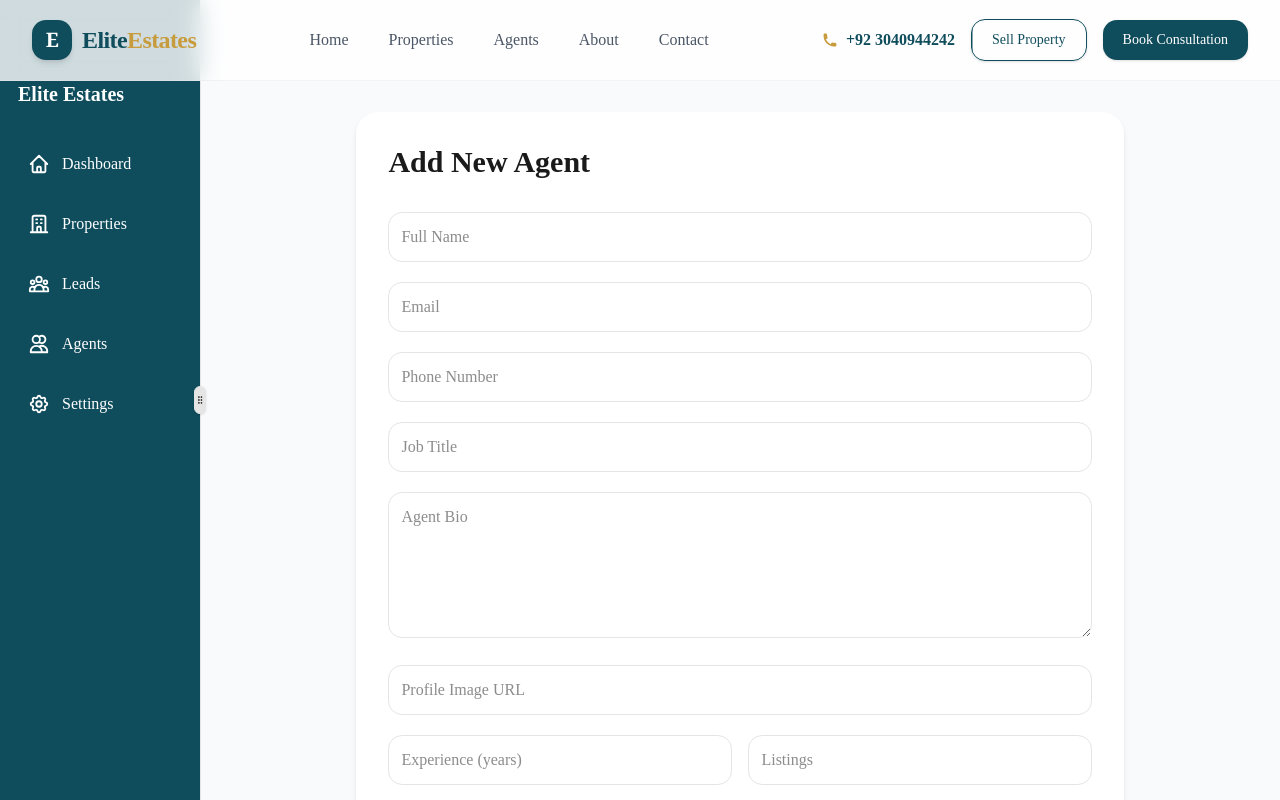
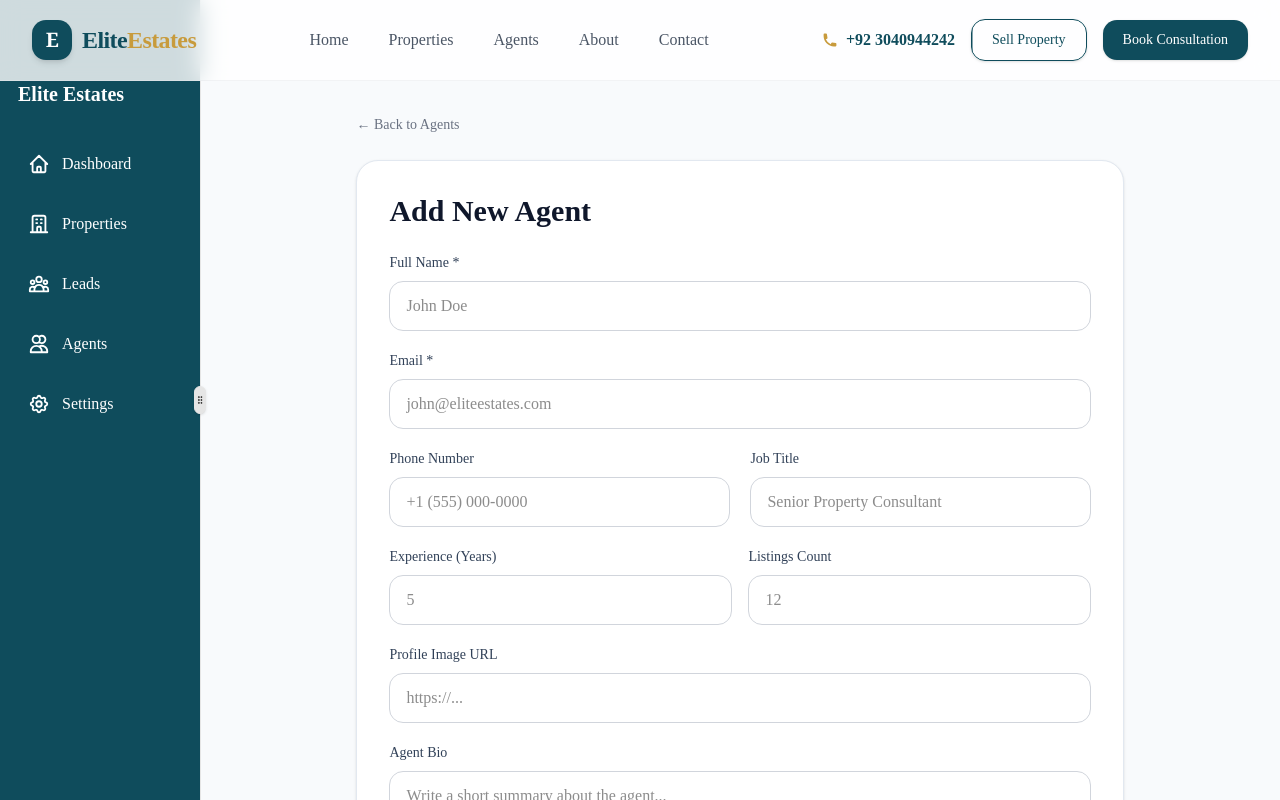
Before and after one commit to afridi-ishaq/Elite-Estate, a Next.js app: page /admin/agents/new in a window 1280 px wide. Built offline with nearby package versions, Linux system fonts and the light colour scheme.

Commit message:
new updates

```diff
--- a/src/app/admin/agents/[id]/EditAgentForm.jsx
+++ b/src/app/admin/agents/[id]/EditAgentForm.jsx
@@ -5,29 +5,37 @@ import { useRouter } from "next/navigation";
 import Link from "next/link";
 
 const inputClass =
-  "w-full rounded-xl border border-gray-300 px-4 py-3 text-base focus:outline-none focus:ring-2 focus:ring-[#0F4C5C]";
+  "w-full rounded-xl border border-gray-300 px-4 py-3 text-base focus:outline-none focus:ring-2 focus:ring-[#0F4C5C] disabled:bg-gray-100 disabled:cursor-not-allowed";
+
+// Config array to make form fields completely dynamic and easy to scale
+const AGENT_FIELDS = [
+  { name: "name", label: "Full Name", type: "text", required: true },
+  { name: "email", label: "Email", type: "email", required: true },
+  { name: "phone", label: "Phone", type: "tel", placeholder: "+1 (555) 000-0000" },
+  { name: "title", label: "Job Title", type: "text", placeholder: "Senior Property Consultant" },
+  { name: "experience", label: "Experience (Years)", type: "number", min: "0", inputMode: "numeric" },
+  { name: "listings", label: "Listings Count", type: "number", min: "0", inputMode: "numeric" },
+  { name: "image", label: "Profile Image URL", type: "url", placeholder: "https://...", span: "full" },
+  { name: "bio", label: "Bio", type: "textarea", rows: 5, span: "full" },
+];
 
 export default function EditAgentForm({ agent }) {
   const router = useRouter();
 
-  const [form, setForm] = useState({
-    name: agent.name ?? "",
-    email: agent.email ?? "",
-    phone: agent.phone ?? "",
-    title: agent.title ?? "",
-    bio: agent.bio ?? "",
-    image: agent.image ?? "",
-    experience: agent.experience ?? "",
-    listings: agent.listings ?? "",
-  });
+  // Initialize form dynamically from agent props with fallback defaults
+  const [form, setForm] = useState(() =>
+    AGENT_FIELDS.reduce((acc, field) => {
+      acc[field.name] = agent?.[field.name] ?? "";
+      return acc;
+    }, {})
+  );
 
   const [loading, setLoading] = useState(false);
+  const [deleting, setDeleting] = useState(false);
 
   function handleChange(e) {
-    setForm({
-      ...form,
-      [e.target.name]: e.target.value,
-    });
+    const { name, value } = e.target;
+    setForm((prev) => ({ ...prev, [name]: value }));
   }
 
   async function handleSubmit(e) {
@@ -59,8 +67,10 @@ export default function EditAgentForm({ agent }) {
   }
 
   async function handleDelete() {
-    const confirmed = confirm("Are you sure you want to delete this agent?");
+    const confirmed = confirm("Are you sure you want to delete this agent? This action cannot be undone.");
     if (!confirmed) return;
+
+    setDeleting(true);
 
     try {
       const response = await fetch(`/api/agents/${agent.id}`, {
@@ -79,6 +89,8 @@ export default function EditAgentForm({ agent }) {
     } catch (error) {
       console.error(error);
       alert("Something went wrong");
+    } finally {
+      setDeleting(false);
     }
   }
 
@@ -90,146 +102,88 @@ export default function EditAgentForm({ agent }) {
           <div className="min-w-0">
             <Link
               href="/admin/agents"
-              className="text-sm text-gray-500 hover:text-gray-900"
+              className="text-sm text-gray-500 hover:text-gray-900 transition-colors"
             >
               ← Back to Agents
             </Link>
 
             <h1 className="mt-3 text-2xl font-bold text-gray-900 md:text-3xl">
-              Edit Agent
+              Edit Agent: {agent.name || "Agent"}
             </h1>
 
-            <p className="mt-1 text-gray-500">Update agent information.</p>
+            <p className="mt-1 text-gray-500">Update agent profile information.</p>
           </div>
 
           <button
             type="button"
             onClick={handleDelete}
-            className="self-start rounded-xl bg-red-50 px-5 py-2.5 text-red-600 hover:bg-red-100"
+            disabled={deleting || loading}
+            className="self-start rounded-xl bg-red-50 px-5 py-2.5 text-red-600 hover:bg-red-100 transition-colors disabled:opacity-50"
           >
-            Delete Agent
+            {deleting ? "Deleting..." : "Delete Agent"}
           </button>
         </div>
 
         {/* Form */}
         <form
           onSubmit={handleSubmit}
-          className="space-y-6 rounded-2xl border border-gray-200 bg-white p-4 sm:p-6"
+          className="space-y-6 rounded-2xl border border-gray-200 bg-white p-4 sm:p-6 shadow-sm"
         >
           <div className="grid gap-5 md:grid-cols-2">
-            <div>
-              <label className="mb-2 block text-sm font-medium">Full Name</label>
-              <input
-                name="name"
-                value={form.name}
-                onChange={handleChange}
-                required
-                className={inputClass}
-              />
-            </div>
+            {AGENT_FIELDS.map((field) => {
+              const isFullSpan = field.span === "full";
+              return (
+                <div key={field.name} className={isFullSpan ? "md:col-span-2" : ""}>
+                  <label htmlFor={field.name} className="mb-2 block text-sm font-medium text-gray-700">
+                    {field.label} {field.required && <span className="text-red-500">*</span>}
+                  </label>
 
-            <div>
-              <label className="mb-2 block text-sm font-medium">Email</label>
-              <input
-                name="email"
-                type="email"
-                value={form.email}
-                onChange={handleChange}
-                required
-                className={inputClass}
-              />
-            </div>
-
-            <div>
-              <label className="mb-2 block text-sm font-medium">Phone</label>
-              <input
-                name="phone"
-                type="tel"
-                value={form.phone}
-                onChange={handleChange}
-                className={inputClass}
-              />
-            </div>
-
-            <div>
-              <label className="mb-2 block text-sm font-medium">Job Title</label>
-              <input
-                name="title"
-                value={form.title}
-                onChange={handleChange}
-                placeholder="Senior Property Consultant"
-                className={inputClass}
-              />
-            </div>
-
-            <div>
-              <label className="mb-2 block text-sm font-medium">
-                Experience (Years)
-              </label>
-              <input
-                name="experience"
-                type="number"
-                min="0"
-                inputMode="numeric"
-                value={form.experience}
-                onChange={handleChange}
-                className={inputClass}
-              />
-            </div>
-
-            <div>
-              <label className="mb-2 block text-sm font-medium">Listings</label>
-              <input
-                name="listings"
-                type="number"
-                min="0"
-                inputMode="numeric"
-                value={form.listings}
-                onChange={handleChange}
-                className={inputClass}
-              />
-            </div>
-
-            <div className="md:col-span-2">
-              <label className="mb-2 block text-sm font-medium">
-                Profile Image URL
-              </label>
-              <input
-                name="image"
-                value={form.image}
-                onChange={handleChange}
-                placeholder="https://..."
-                className={inputClass}
-              />
-            </div>
-
-            <div className="md:col-span-2">
-              <label className="mb-2 block text-sm font-medium">Bio</label>
-              <textarea
-                name="bio"
-                value={form.bio}
-                onChange={handleChange}
-                rows={5}
-                className={`${inputClass} resize-none`}
-              />
-            </div>
+                  {field.type === "textarea" ? (
+                    <textarea
+                      id={field.name}
+                      name={field.name}
+                      value={form[field.name]}
+                      onChange={handleChange}
+                      rows={field.rows || 4}
+                      disabled={loading || deleting}
+                      placeholder={field.placeholder}
+                      className={`${inputClass} resize-none`}
+                    />
+                  ) : (
+                    <input
+                      id={field.name}
+                      name={field.name}
+                      type={field.type}
+                      value={form[field.name]}
+                      onChange={handleChange}
+                      required={field.required}
+                      min={field.min}
+                      inputMode={field.inputMode}
+                      placeholder={field.placeholder}
+                      disabled={loading || deleting}
+                      className={inputClass}
+                    />
+                  )}
+                </div>
+              );
+            })}
           </div>
 
           {/* Actions */}
-          <div className="flex flex-col-reverse gap-3 border-t pt-4 sm:flex-row sm:justify-end">
+          <div className="flex flex-col-reverse gap-3 border-t border-gray-100 pt-4 sm:flex-row sm:justify-end">
             <Link
               href="/admin/agents"
-              className="rounded-xl border px-5 py-3 text-center hover:bg-gray-50"
+              className="rounded-xl border border-gray-300 px-5 py-3 text-center text-gray-700 hover:bg-gray-50 transition-colors"
             >
               Cancel
             </Link>
 
             <button
               type="submit"
-              disabled={loading}
-              className="rounded-xl bg-[#0F4C5C] px-6 py-3 text-white hover:opacity-90 disabled:opacity-50"
+              disabled={loading || deleting}
+              className="rounded-xl bg-[#0F4C5C] px-6 py-3 text-white hover:opacity-90 transition-opacity disabled:opacity-50"
             >
-              {loading ? "Saving..." : "Save Changes"}
+              {loading ? "Saving Changes..." : "Save Changes"}
             </button>
           </div>
         </form>
--- a/src/app/admin/agents/new/page.jsx
+++ b/src/app/admin/agents/new/page.jsx
@@ -2,10 +2,13 @@
 
 import { useState } from "react";
 import { useRouter } from "next/navigation";
+import Link from "next/link";
+
+const inputClass =
+  "w-full rounded-xl border border-gray-300 px-4 py-3 text-base focus:outline-none focus:ring-2 focus:ring-[#0F4C5C] disabled:bg-gray-100 disabled:cursor-not-allowed";
 
 export default function NewAgentPage() {
   const router = useRouter();
-
   const [loading, setLoading] = useState(false);
 
   const [form, setForm] = useState({
@@ -20,134 +23,194 @@ export default function NewAgentPage() {
   });
 
   function handleChange(e) {
-    setForm({
-      ...form,
-      [e.target.name]: e.target.value,
-    });
+    const { name, value } = e.target;
+    setForm((prev) => ({ ...prev, [name]: value }));
   }
 
   async function handleSubmit(e) {
     e.preventDefault();
+    setLoading(true);
 
-    setLoading(true);
+    try {
+      // Parse numeric fields into actual numbers before sending to the API
+      const payload = {
+        ...form,
+        experience: form.experience !== "" ? parseInt(form.experience, 10) : null,
+        listings: form.listings !== "" ? parseInt(form.listings, 10) : null,
+      };
 
       const response = await fetch("/api/agents", {
         method: "POST",
         headers: {
           "Content-Type": "application/json",
         },
-      body: JSON.stringify(form),
+        body: JSON.stringify(payload),
       });
 
       const data = await response.json();
 
-    setLoading(false);
+      if (!data.success) {
+        alert(data.message || "Failed to create agent");
+        return;
+      }
 
-    if (data.success) {
       router.push("/admin/agents");
       router.refresh();
-    } else {
-      alert(data.message || "Failed to create agent");
+    } catch (error) {
+      console.error(error);
+      alert("Something went wrong while creating the agent.");
+    } finally {
+      setLoading(false);
     }
   }
 
   return (
-    <main className="min-h-screen bg-slate-50 pt-28 pb-20 px-4">
+    <main className="min-h-screen bg-slate-50 pt-28 pb-20 px-4 sm:px-6">
       <div className="max-w-3xl mx-auto">
+        {/* Back Link & Header */}
+        <div className="mb-6">
+          <Link
+            href="/admin/agents"
+            className="text-sm text-gray-500 hover:text-gray-900 transition-colors"
+          >
+            ← Back to Agents
+          </Link>
+        </div>
 
-        <div className="bg-white rounded-3xl shadow-md p-8">
-
-          <h1 className="text-3xl font-bold mb-8">
+        <div className="bg-white rounded-3xl shadow-sm border border-slate-200 p-6 sm:p-8">
+          <h1 className="text-2xl sm:text-3xl font-bold text-slate-900 mb-6">
             Add New Agent
           </h1>
 
-          <form
-            onSubmit={handleSubmit}
-            className="space-y-5"
-          >
-
+          <form onSubmit={handleSubmit} className="space-y-5">
+            <div>
+              <label className="mb-2 block text-sm font-medium text-slate-700">Full Name *</label>
               <input
                 name="name"
-              placeholder="Full Name"
+                placeholder="John Doe"
                 value={form.name}
                 onChange={handleChange}
                 required
-              className="w-full border rounded-xl p-3"
+                disabled={loading}
+                className={inputClass}
               />
+            </div>
 
+            <div>
+              <label className="mb-2 block text-sm font-medium text-slate-700">Email *</label>
               <input
                 name="email"
                 type="email"
-              placeholder="Email"
+                placeholder="john@eliteestates.com"
                 value={form.email}
                 onChange={handleChange}
                 required
-              className="w-full border rounded-xl p-3"
+                disabled={loading}
+                className={inputClass}
               />
+            </div>
 
+            <div className="grid gap-5 md:grid-cols-2">
+              <div>
+                <label className="mb-2 block text-sm font-medium text-slate-700">Phone Number</label>
                 <input
                   name="phone"
-              placeholder="Phone Number"
+                  type="tel"
+                  placeholder="+1 (555) 000-0000"
                   value={form.phone}
                   onChange={handleChange}
-              className="w-full border rounded-xl p-3"
+                  disabled={loading}
+                  className={inputClass}
                 />
+              </div>
 
+              <div>
+                <label className="mb-2 block text-sm font-medium text-slate-700">Job Title</label>
                 <input
                   name="title"
-              placeholder="Job Title"
+                  placeholder="Senior Property Consultant"
                   value={form.title}
                   onChange={handleChange}
-              className="w-full border rounded-xl p-3"
+                  disabled={loading}
+                  className={inputClass}
                 />
+              </div>
+            </div>
 
+            <div className="grid grid-cols-2 gap-4">
+              <div>
+                <label className="mb-2 block text-sm font-medium text-slate-700">Experience (Years)</label>
+                <input
+                  name="experience"
+                  type="number"
+                  min="0"
+                  inputMode="numeric"
+                  placeholder="5"
+                  value={form.experience}
+                  onChange={handleChange}
+                  disabled={loading}
+                  className={inputClass}
+                />
+              </div>
+
+              <div>
+                <label className="mb-2 block text-sm font-medium text-slate-700">Listings Count</label>
+                <input
+                  name="listings"
+                  type="number"
+                  min="0"
+                  inputMode="numeric"
+                  placeholder="12"
+                  value={form.listings}
+                  onChange={handleChange}
+                  disabled={loading}
+                  className={inputClass}
+                />
+              </div>
+            </div>
+
+            <div>
+              <label className="mb-2 block text-sm font-medium text-slate-700">Profile Image URL</label>
+              <input
+                name="image"
+                type="url"
+                placeholder="https://..."
+                value={form.image}
+                onChange={handleChange}
+                disabled={loading}
+                className={inputClass}
+              />
+            </div>
+
+            <div>
+              <label className="mb-2 block text-sm font-medium text-slate-700">Agent Bio</label>
               <textarea
                 name="bio"
-              placeholder="Agent Bio"
+                placeholder="Write a short summary about the agent..."
                 rows="5"
                 value={form.bio}
                 onChange={handleChange}
-              className="w-full border rounded-xl p-3"
+                disabled={loading}
+                className={`${inputClass} resize-none`}
               />
+            </div>
 
-            <input
-              name="image"
-              placeholder="Profile Image URL"
-              value={form.image}
-              onChange={handleChange}
-              className="w-full border rounded-xl p-3"
-            />
-
-            <div className="grid grid-cols-2 gap-4">
-
-              <input
-                name="experience"
-                type="number"
-                placeholder="Experience (years)"
-                value={form.experience}
-                onChange={handleChange}
-                className="w-full border rounded-xl p-3"
-              />
-
-              <input
-                name="listings"
-                type="number"
-                placeholder="Listings"
-                value={form.listings}
-                onChange={handleChange}
-                className="w-full border rounded-xl p-3"
-              />
-
-            </div>
+            <div className="flex items-center justify-end gap-3 pt-4 border-t border-slate-100">
+              <Link
+                href="/admin/agents"
+                className="rounded-xl border border-gray-300 px-5 py-3 text-center text-gray-700 hover:bg-gray-50 transition-colors"
+              >
+                Cancel
+              </Link>
 
               <button
                 type="submit"
                 disabled={loading}
-              className="w-full bg-[#0F4C5C] text-white py-3 rounded-xl font-semibold"
+                className="bg-[#0F4C5C] text-white px-6 py-3 rounded-xl font-semibold hover:opacity-90 transition-opacity disabled:opacity-50"
               >
-              {loading ? "Saving..." : "Create Agent"}
+                {loading ? "Creating..." : "Create Agent"}
               </button>
-
+            </div>
           </form>
         </div>
       </div>
```
Also changed, not shown: src/app/admin/agents/page.jsx (+42 -41 lines). Lines whose indentation alone changed are shown as unchanged.
